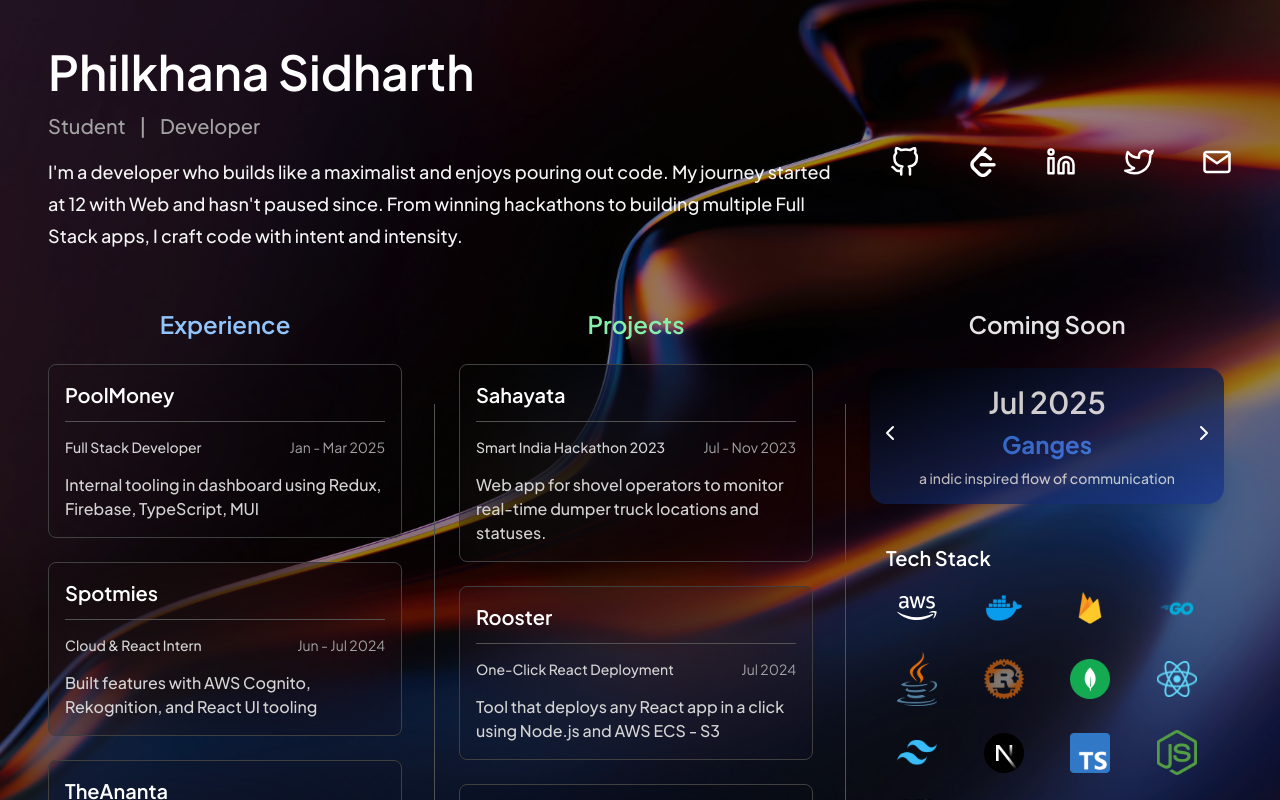
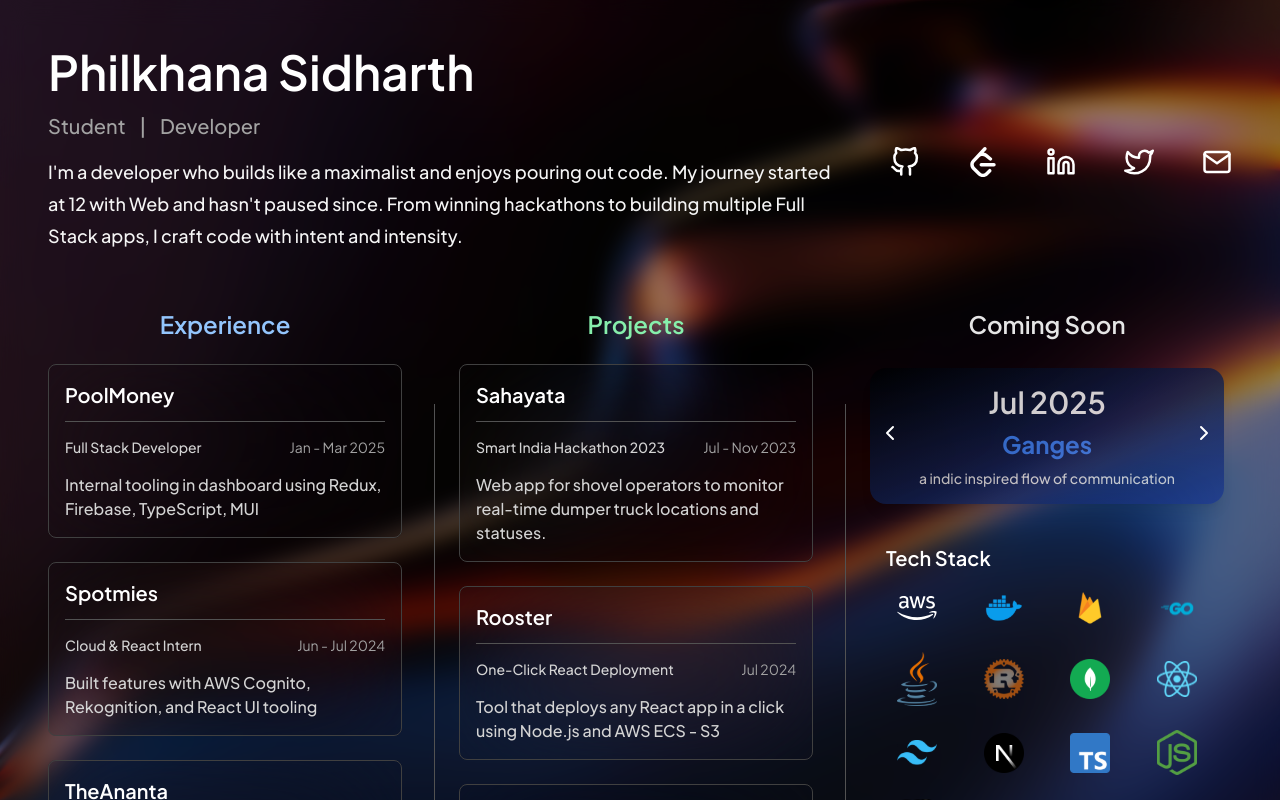
Before and after one commit to psidh/Domain, a Next.js app: page / in a window 1280 px wide. Shown: the top 800 px of the page. Built offline with nearby package versions, Linux system fonts and the light colour scheme.

Commit message:
bg-blur added for the background
Signed-off-by: P SIDHARTH <philkhanasidharth14@gmail.com>

```diff
--- a/src/app/page.jsx
+++ b/src/app/page.jsx
@@ -8,7 +8,7 @@ function MyApp() {
     <div className="relative w-full">
       {/* Background Image */}
       <div className="absolute inset-0 z-0 overflow-hidden">
-        <div className="absolute inset-0 z-10 bg-black/40" />
+        <div className="absolute inset-0 z-10 bg-black/40 bg-opacity-50 backdrop-blur-md" />
         <img
           src={arr[0]}
           alt="background"
```
